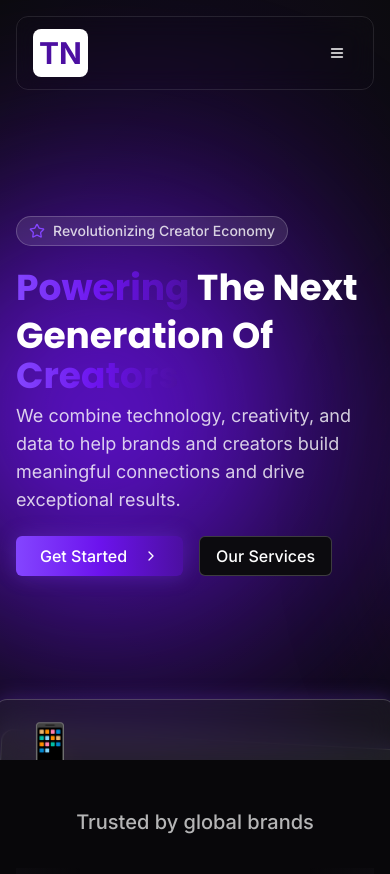
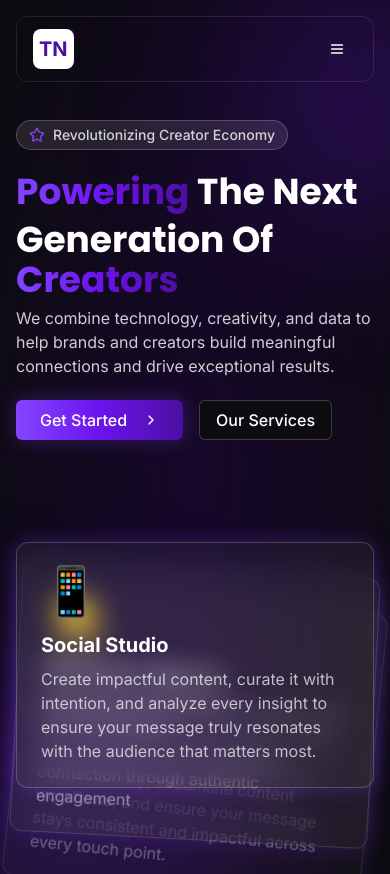
Before and after one commit to shakerscode/BeastNation, a React (Vite) app: page / in a window 390 px wide. Shown: the top 874 px of the page. Built offline with nearby package versions, Linux system fonts and the light colour scheme.

Commit message:
feat: mobile hero completed

```diff
--- a/src/components/home/HeroSection.tsx
+++ b/src/components/home/HeroSection.tsx
@@ -32,16 +32,16 @@ const HeroSection = () => {
   }, []);
 
   return (
-    <section className="relative pt-40 overflow-hidden">
+    <section className="relative pt-16 md:pt-40 overflow-hidden">
       {/* Animated background elements */}
       <div className="absolute inset-0 -z-10">
         <div className="absolute top-0 left-0 w-full h-full bg-[radial-gradient(ellipse_at_center,_var(--tw-gradient-stops))] from-beast-accent to-transparent opacity-30" />
-        <div className="absolute top-2/4 left-[480px] w-72 h-72 rounded-full bg-beast-purple-dark blur-[100px] animate-pulse-gentle" />
-        <div className="absolute bottom-[20%] right-1/4 w-96 h-96 rounded-full bg-beast-purple blur-[120px] animate-pulse-gentle" style={{animationDelay: '1s'}} />
+        <div className="absolute top-0 md:top-2/4 -right-20 md:left-[480px] w-48 md:w-72 h-48 md:h-72 rounded-full bg-beast-purple-dark blur-[100px] animate-pulse-gentle" />
+        <div className="absolute bottom-10 md:bottom-[20%] md:right-1/4 w-40 md:w-96 h-40 md:h-96 rounded-full bg-beast-purple blur-[120px] animate-pulse-gentle" style={{animationDelay: '1s'}} />
       </div>
 
-      <div className="max-w-7xl mx-auto px-4 sm:px-6 lg:px-8 h-[600px]">
-        <div className="flex flex-col lg:flex-row items-center justify-between gap-12">
+      <div className="max-w-7xl mx-auto px-4 sm:px-6 lg:px-8 md:h-[600px]">
+        <div className="flex flex-col lg:flex-row items-center justify-between md:gap-12">
           {/* Left Column: Text Content */}
           <div className="w-full lg:w-1/2 space-y-1.5 mt-14">
             <div className="inline-flex items-center px-3 py-1 rounded-full bg-white/10 border border-white/20 text-sm font-medium text-white/80 mb-4">
@@ -53,7 +53,7 @@ const HeroSection = () => {
               <span className="text-gradient">Powering</span> The Next <br /> <p className='mt-2'>Generation Of</p> <span className="text-gradient">Creators</span>
             </h1>
 
-            <p className="text-lg text-white/80 max-w-xl">
+            <p className="text-base md:text-lg text-white/80 max-w-xl">
               We combine technology, creativity, and data to help brands and creators build meaningful connections and drive exceptional results.
             </p>
 
@@ -69,11 +69,11 @@ const HeroSection = () => {
           </div>
 
           {/* Right Column: Service Cards */}
-          <div className="w-full lg:w-1/2 relative h-[400px] flex items-center justify-center">
+          <div className="w-full lg:w-1/2 relative h-[450px] mb-10 md:mb-0 md:h-[400px] flex items-center justify-start md:justify-center">
             {services.map((service, index) => (
               <div
                 key={service.title}
-                className={`absolute glass w-[400px] h-[250px] p-6 rounded-xl transition-all duration-500 shadow-glow border border-white/20 ${
+                className={`absolute glass md:w-[400px] md:h-[250px] p-6 rounded-xl transition-all duration-500 shadow-glow border border-white/20 ${
                   index === activeIndex
                     ? "z-20 opacity-100 translate-y-0 rotate-0"
                     : index === (activeIndex + 1) % services.length
--- a/src/components/layout/NavBar.tsx
+++ b/src/components/layout/NavBar.tsx
@@ -37,7 +37,7 @@ const Navbar = () => {
         }`}
       >
         <div className="flex items-center space-x-2 px-4 py-3">
-          <div className="bg-white text-3xl font-bold text-[#4c0fa1] p-1.5 rounded-lg">
+          <div className="bg-white text-xl md:text-3xl font-bold text-[#4c0fa1] p-1.5 rounded-lg">
             TN
           </div>
           <div
```
